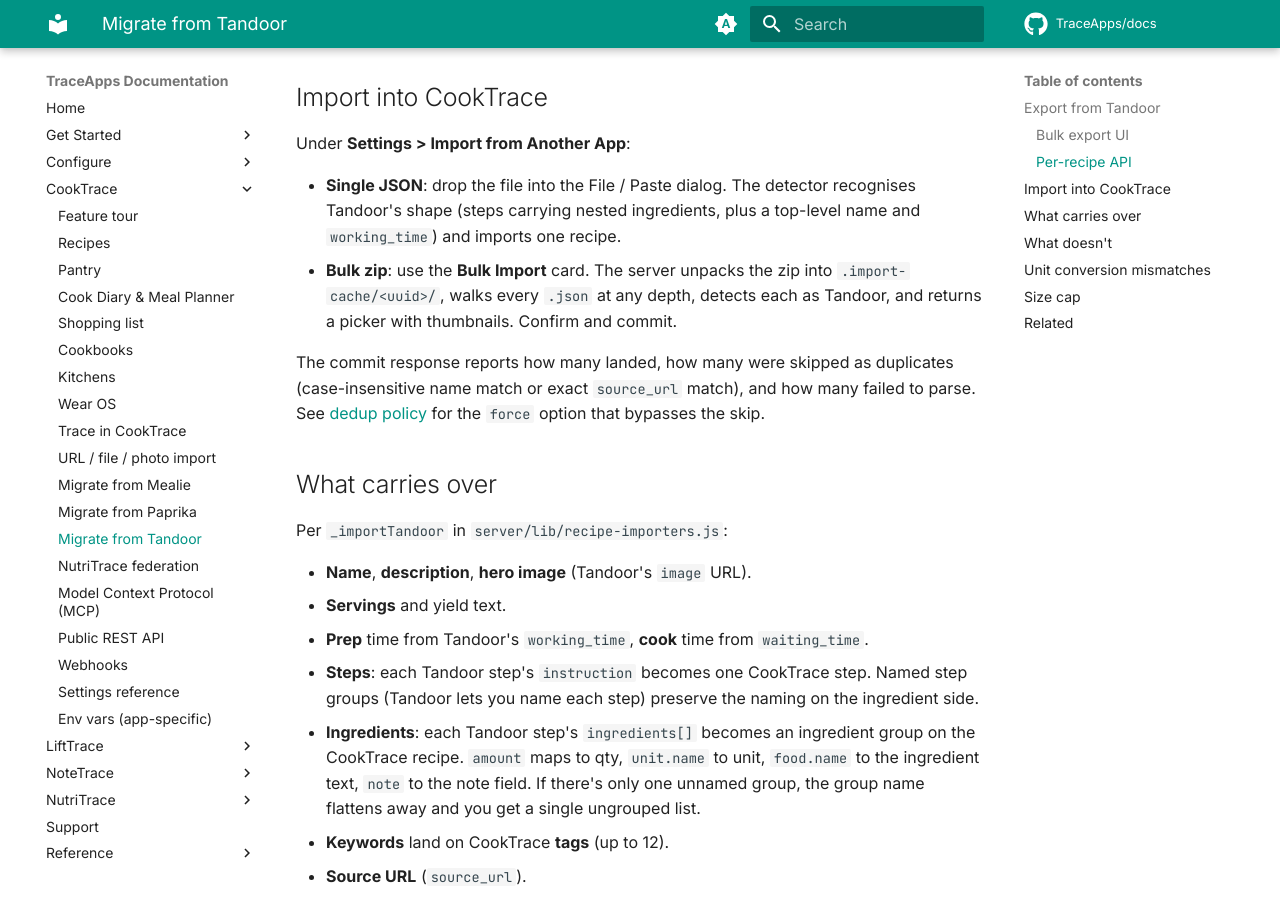
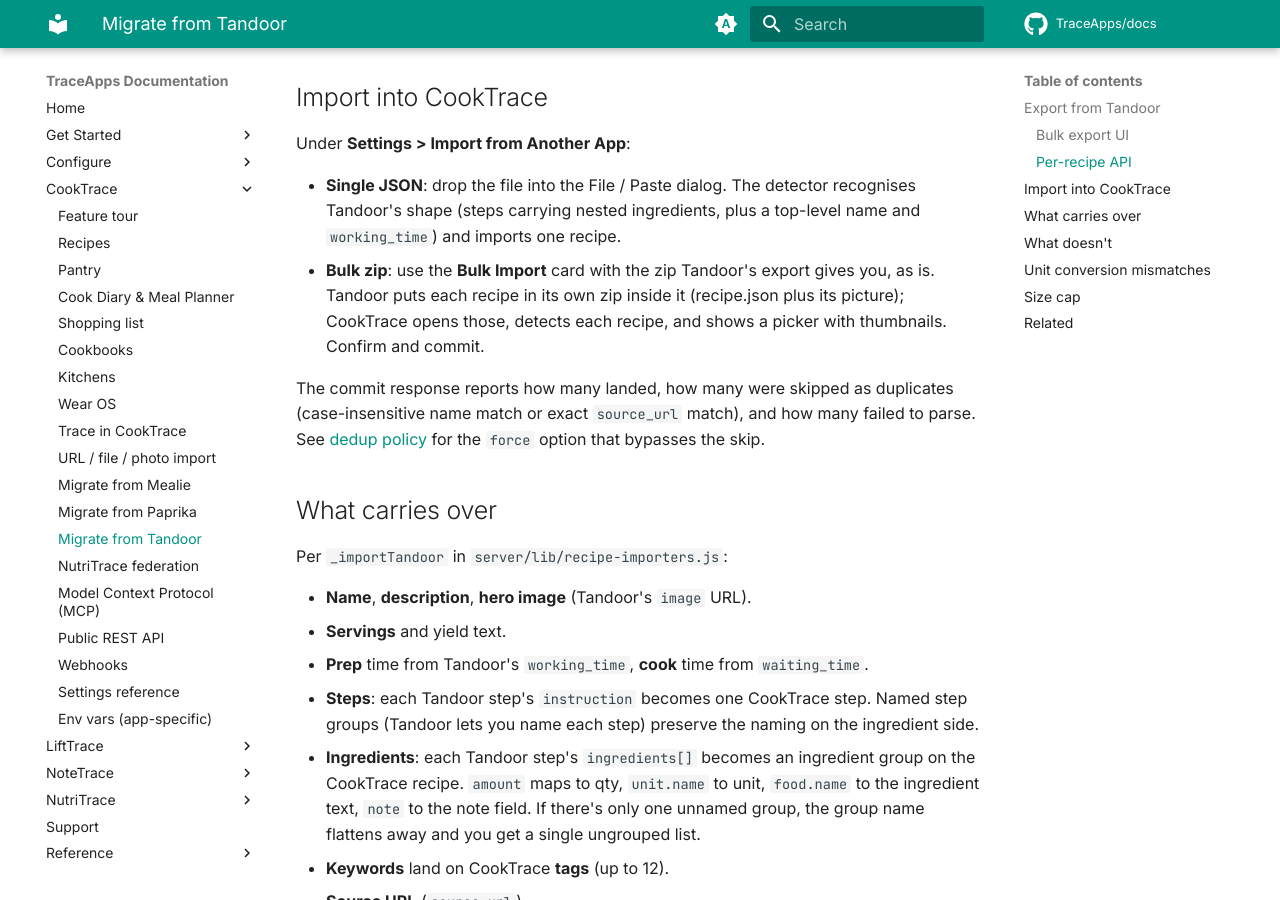
Before and after one commit to TraceApps/docs, an MkDocs documentation site: the page built from docs/cooktrace/migrate-tandoor.md, in a window 1280 px wide and 900 px high, scrolled down 853 px. Built offline with MkDocs 1.6.1 and Material for MkDocs 9.7.7, drawn with Linux system fonts in a browser that asks for light colours; comment, search, counter and statistics services are not loaded.

Commit message:
Tandoor migration (dev): the export zip of zips imports as is

```diff
--- a/docs/cooktrace/migrate-tandoor.md
+++ b/docs/cooktrace/migrate-tandoor.md
@@ -37,7 +37,7 @@ curl -H "Authorization: Bearer <token>" \
 Under **Settings > Import from Another App**:
 
 - **Single JSON**: drop the file into the File / Paste dialog. The detector recognises Tandoor's shape (steps carrying nested ingredients, plus a top-level name and `working_time`) and imports one recipe.
-- **Bulk zip**: use the **Bulk Import** card. The server unpacks the zip into `.import-cache/<uuid>/`, walks every `.json` at any depth, detects each as Tandoor, and returns a picker with thumbnails. Confirm and commit.
+- **Bulk zip**: use the **Bulk Import** card with the zip Tandoor's export gives you, as is. Tandoor puts each recipe in its own zip inside it (recipe.json plus its picture); CookTrace opens those, detects each recipe, and shows a picker with thumbnails. Confirm and commit.
 
 The commit response reports how many landed, how many were skipped as duplicates (case-insensitive name match or exact `source_url` match), and how many failed to parse. See [dedup policy](import.md#dedup-policy) for the `force` option that bypasses the skip.
 
```
